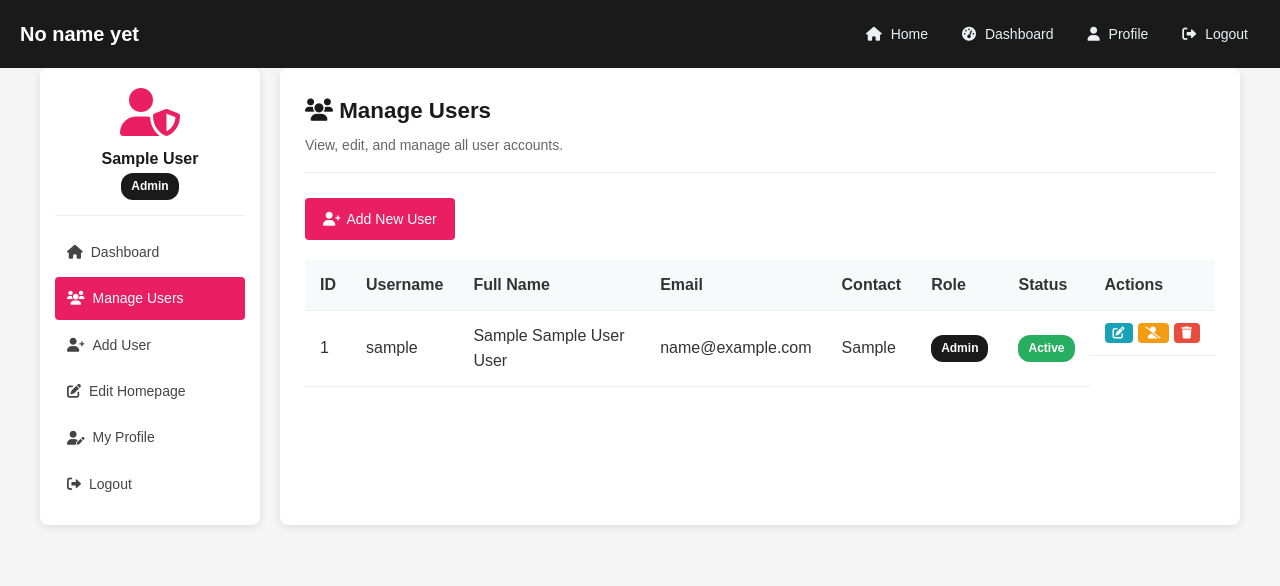
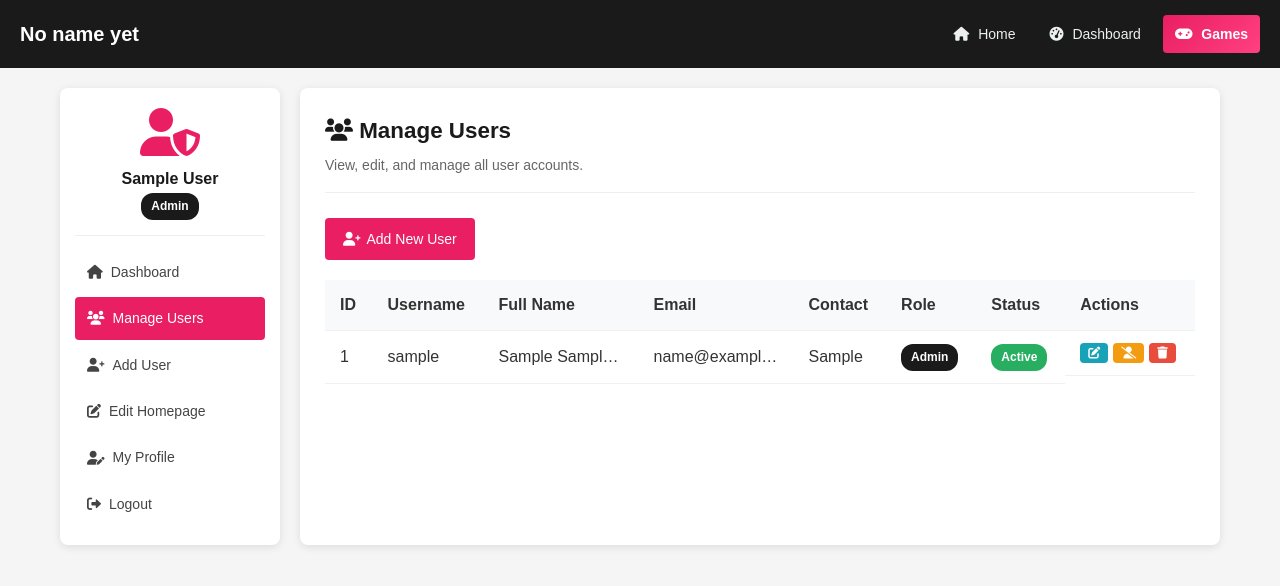
Before and after one commit to matrix505/flask_WEB_SYSTEM_client1, a Flask app: page /admin/users in a window 1280 px wide. Shown: the top 586 px of the page. Run offline with Flask 3, Linux system fonts and the light colour scheme; the visitor is signed in with stand-in values (Sample User, id 1); tables that the repository leaves empty or names only in its code hold one stand-in row (values such as "Sample post").

Commit message:
Redesign admin dashboard

```diff
--- a/static/css/style.css
+++ b/static/css/style.css
@@ -795,6 +795,7 @@ a {
     gap: 20px;
     max-width: 1200px;
     margin: 0 auto;
+    padding: 20px;
 }
 
 .dashboard-sidebar {
@@ -805,7 +806,7 @@ a {
     box-shadow: 0 2px 8px rgba(0,0,0,0.1);
     height: fit-content;
     position: sticky;
-    top: 80px;
+    top: 90px;
 }
 
 .sidebar-header {
@@ -974,16 +975,26 @@ a {
     border-bottom: 1px solid #f0f0f0;
 }
 
+.users-table-section {
+    overflow-x: auto;
+    -webkit-overflow-scrolling: touch;
+}
+
 .data-table {
     width: 100%;
     border-collapse: collapse;
     margin-bottom: 20px;
+    min-width: 600px;
 }
 
 .data-table th, .data-table td {
     padding: 12px 15px;
     text-align: left;
     border-bottom: 1px solid #f0f0f0;
+    white-space: nowrap;
+    overflow: hidden;
+    text-overflow: ellipsis;
+    max-width: 150px;
 }
 
 .data-table th {
@@ -1269,12 +1280,28 @@ a {
         grid-template-columns: 1fr;
     }
 
+    .users-table-section {
+        margin: 0 -15px;
+        padding: 0 15px;
+    }
+
     .data-table {
-        font-size: 13px;
+        font-size: 12px;
+        min-width: 500px;
     }
 
     .data-table th, .data-table td {
-        padding: 8px 10px;
+        padding: 8px 6px;
+        max-width: 100px;
+    }
+
+    .data-table td:nth-child(3),
+    .data-table td:nth-child(4) {
+        max-width: 80px;
+    }
+
+    .action-buttons {
+        flex-wrap: nowrap;
     }
 
     .auth-box {
--- a/templates/base.html
+++ b/templates/base.html
@@ -23,8 +23,7 @@
             {% if session.get('loggedIn') %}
                 {% if session.get('role') == 'admin' %}
                     <a href="{{ url_for('admin_dashboard') }}"><i class="fas fa-tachometer-alt"></i> Dashboard</a>
-                    <a href="{{ url_for('profile') }}"><i class="fas fa-user"></i> Profile</a>
-                    <a href="{{ url_for('logout') }}" data-confirm="Are you sure you want to logout?" data-title="Logout"><i class="fas fa-sign-out-alt"></i> Logout</a>
+                    <a href="{{ url_for('games') }}" class="nav-games-btn"><i class="fas fa-gamepad"></i> Games</a>
                 {% else %}
                     <a href="{{ url_for('user_dashboard') }}"><i class="fas fa-tachometer-alt"></i> Dashboard</a>
                     <a href="{{ url_for('games') }}" class="nav-games-btn"><i class="fas fa-gamepad"></i> Games</a>
--- a/templates/index.html
+++ b/templates/index.html
@@ -45,10 +45,10 @@
             <i class="fas fa-gamepad"></i>
         </div>
         <div class="promo-content">
-            <h3>Unlock Exclusive Games!</h3>
-            <p>Register now to access our collection of fun and exciting games. Join our community and start playing today!</p>
+            <h3>Access my list of games!</h3>
+            <p>Register now to access our collection of fun and exciting games.</p>
             <a href="{{ url_for('register') }}" class="btn btn-promo">
-                <i class="fas fa-user-plus"></i> Register for Free
+                <i class="fas fa-user-plus"></i> Register now
             </a>
         </div>
     </div>
```
Also changed, not shown: static/images/profile.png.
